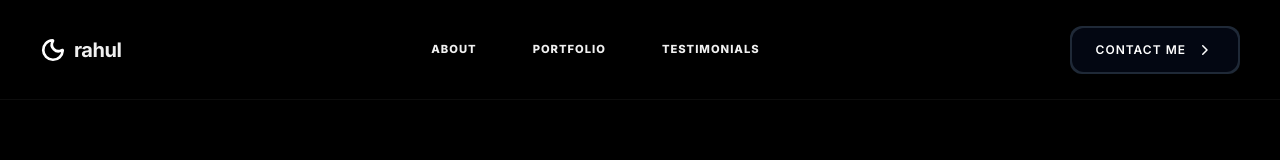
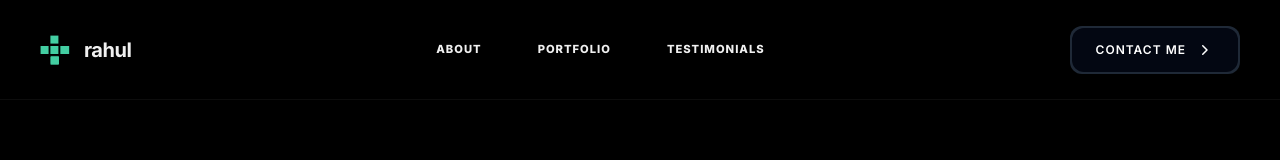
Before and after one commit to RahulNegi7/Portfolio_main, a React (Vite) app: page / in a window 1280 px wide. Shown: the top 160 px of the page. Built offline with nearby package versions, Linux system fonts and the light colour scheme.

Commit message:
Update Testimonial cards and animate Navbar logo

```diff
--- a/src/components/Navbar.jsx
+++ b/src/components/Navbar.jsx
@@ -1,12 +1,22 @@
 import React from 'react';
-import { ArrowRight, Moon } from 'lucide-react';
+import { ArrowRight } from 'lucide-react';
 
 const Navbar = () => {
   return (
     <nav className="navbar" style={{ height: '100px', padding: '0 0 0 0' }}>
       <div className="container" style={{ display: 'flex', justifyContent: 'space-between', alignItems: 'center', width: '100%', minHeight: '100px', padding: '0 2.5rem' }}>
-        <a href="#home" className="nav-logo" style={{ color: 'var(--text-light)', textDecoration: 'none', display: 'flex', alignItems: 'center', gap: '8px' }}>
-          <Moon size={26} color="#fff" strokeWidth={2.5} />
+        <a href="#home" className="nav-logo" style={{ color: 'var(--text-light)', textDecoration: 'none', display: 'flex', alignItems: 'center', gap: '4px' }}>
+          <div className="banter-loader">
+            <div className="banter-loader__box"></div>
+            <div className="banter-loader__box"></div>
+            <div className="banter-loader__box"></div>
+            <div className="banter-loader__box"></div>
+            <div className="banter-loader__box"></div>
+            <div className="banter-loader__box"></div>
+            <div className="banter-loader__box"></div>
+            <div className="banter-loader__box"></div>
+            <div className="banter-loader__box"></div>
+          </div>
           <span style={{ fontSize: '1.25rem', fontWeight: '700', letterSpacing: '-0.5px' }}>rahul</span>
         </a>
 
--- a/src/index.css
+++ b/src/index.css
@@ -450,6 +450,282 @@ a {
   justify-content: center;
 }
 
+/* UIverse Testimonial Cards */
+.testim-card {
+  width: 100%;
+  max-width: 380px;
+  height: auto;
+  min-height: 280px;
+  background: linear-gradient(145deg, rgba(24, 90, 157, 0.15) 0%, rgba(67, 206, 162, 0.05) 100%);
+  backdrop-filter: blur(10px);
+  font-family: inherit;
+  position: relative;
+  border-radius: 12px;
+  border: 1px solid rgba(67, 206, 162, 0.2);
+  box-shadow: 0 8px 32px 0 rgba(0, 0, 0, 0.3);
+  margin: 0 auto;
+  transition: all 0.4s ease;
+}
+
+.testim-card:hover {
+  border-color: rgba(67, 206, 162, 0.6);
+  box-shadow: 0 10px 40px 0 rgba(24, 90, 157, 0.25);
+  transform: translateY(-5px);
+}
+
+.testim-card-name {
+  text-transform: uppercase;
+  font-weight: 700;
+  color: #43cea2; /* Ocean Green */
+  padding: 35px 35px 15px 35px;
+  line-height: 23px;
+  letter-spacing: 1px;
+}
+
+.testim-body-text {
+  font-size: 1.05rem;
+  font-weight: 400;
+  padding: 0 35px 30px 35px;
+  color: #e2e8f0;
+  line-height: 1.6;
+}
+
+.testim-author-container {
+  display: flex;
+  align-items: center;
+  padding: 0 35px 35px 35px;
+}
+
+.testim-author-wrap {
+  opacity: 0;
+  transition: 0.5s;
+  display: flex;
+  flex-direction: column;
+  margin-left: 20px;
+}
+
+.testim-card:hover .testim-author-wrap {
+  opacity: 1;
+}
+
+.testim-pic {
+  width: 50px;
+  height: 50px;
+  background: linear-gradient(135deg, #43cea2, #185a9d);
+  border-radius: 50%;
+  object-fit: cover;
+  border: 2px solid rgba(255, 255, 255, 0.1);
+}
+
+.testim-author-name {
+  font-weight: 700;
+  color: #ffffff;
+}
+
+.testim-author-company {
+  font-size: 12px;
+  display: flex;
+  align-items: center;
+  color: rgba(255, 255, 255, 0.45);
+}
+
+.testim-author-company svg {
+  display: inline;
+  width: 14px;
+  height: 14px;
+  margin-left: 4px;
+  color: #43cea2; /* Checkmark Ocean green */
+}
+
+/* Banter Loader Navbar Logo */
+.banter-loader {
+  position: relative;
+  width: 72px;
+  height: 72px;
+  transform: scale(0.4);
+  transform-origin: center left;
+  margin-right: -32px; /* Reduced negative margin to add space before text */
+}
+
+.banter-loader__box {
+  float: left;
+  position: relative;
+  width: 20px;
+  height: 20px;
+  margin-right: 6px;
+}
+
+.banter-loader__box:before {
+  content: "";
+  position: absolute;
+  left: 0;
+  top: 0;
+  width: 100%;
+  height: 100%;
+  background: #43cea2; /* Changed from white to Ocean Green for brand styling! */
+}
+
+.banter-loader__box:nth-child(3n) {
+  margin-right: 0;
+  margin-bottom: 6px;
+}
+
+.banter-loader__box:nth-child(1):before, .banter-loader__box:nth-child(4):before {
+  margin-left: 26px;
+}
+
+.banter-loader__box:nth-child(3):before {
+  margin-top: 52px;
+}
+
+.banter-loader__box:last-child {
+  margin-bottom: 0;
+}
+
+@keyframes moveBox-1 {
+  9.0909090909% { transform: translate(-26px, 0); }
+  18.1818181818% { transform: translate(0px, 0); }
+  27.2727272727% { transform: translate(0px, 0); }
+  36.3636363636% { transform: translate(26px, 0); }
+  45.4545454545% { transform: translate(26px, 26px); }
+  54.5454545455% { transform: translate(26px, 26px); }
+  63.6363636364% { transform: translate(26px, 26px); }
+  72.7272727273% { transform: translate(26px, 0px); }
+  81.8181818182% { transform: translate(0px, 0px); }
+  90.9090909091% { transform: translate(-26px, 0px); }
+  100% { transform: translate(0px, 0px); }
+}
+
+.banter-loader__box:nth-child(1) { animation: moveBox-1 4s infinite; }
+
+@keyframes moveBox-2 {
+  9.0909090909% { transform: translate(0, 0); }
+  18.1818181818% { transform: translate(26px, 0); }
+  27.2727272727% { transform: translate(0px, 0); }
+  36.3636363636% { transform: translate(26px, 0); }
+  45.4545454545% { transform: translate(26px, 26px); }
+  54.5454545455% { transform: translate(26px, 26px); }
+  63.6363636364% { transform: translate(26px, 26px); }
+  72.7272727273% { transform: translate(26px, 26px); }
+  81.8181818182% { transform: translate(0px, 26px); }
+  90.9090909091% { transform: translate(0px, 26px); }
+  100% { transform: translate(0px, 0px); }
+}
+
+.banter-loader__box:nth-child(2) { animation: moveBox-2 4s infinite; }
+
+@keyframes moveBox-3 {
+  9.0909090909% { transform: translate(-26px, 0); }
+  18.1818181818% { transform: translate(-26px, 0); }
+  27.2727272727% { transform: translate(0px, 0); }
+  36.3636363636% { transform: translate(-26px, 0); }
+  45.4545454545% { transform: translate(-26px, 0); }
+  54.5454545455% { transform: translate(-26px, 0); }
+  63.6363636364% { transform: translate(-26px, 0); }
+  72.7272727273% { transform: translate(-26px, 0); }
+  81.8181818182% { transform: translate(-26px, -26px); }
+  90.9090909091% { transform: translate(0px, -26px); }
+  100% { transform: translate(0px, 0px); }
+}
+
+.banter-loader__box:nth-child(3) { animation: moveBox-3 4s infinite; }
+
+@keyframes moveBox-4 {
+  9.0909090909% { transform: translate(-26px, 0); }
+  18.1818181818% { transform: translate(-26px, 0); }
+  27.2727272727% { transform: translate(-26px, -26px); }
+  36.3636363636% { transform: translate(0px, -26px); }
+  45.4545454545% { transform: translate(0px, 0px); }
+  54.5454545455% { transform: translate(0px, -26px); }
+  63.6363636364% { transform: translate(0px, -26px); }
+  72.7272727273% { transform: translate(0px, -26px); }
+  81.8181818182% { transform: translate(-26px, -26px); }
+  90.9090909091% { transform: translate(-26px, 0px); }
+  100% { transform: translate(0px, 0px); }
+}
+
+.banter-loader__box:nth-child(4) { animation: moveBox-4 4s infinite; }
+
+@keyframes moveBox-5 {
+  9.0909090909% { transform: translate(0, 0); }
+  18.1818181818% { transform: translate(0, 0); }
+  27.2727272727% { transform: translate(0, 0); }
+  36.3636363636% { transform: translate(26px, 0); }
+  45.4545454545% { transform: translate(26px, 0); }
+  54.5454545455% { transform: translate(26px, 0); }
+  63.6363636364% { transform: translate(26px, 0); }
+  72.7272727273% { transform: translate(26px, 0); }
+  81.8181818182% { transform: translate(26px, -26px); }
+  90.9090909091% { transform: translate(0px, -26px); }
+  100% { transform: translate(0px, 0px); }
+}
+
+.banter-loader__box:nth-child(5) { animation: moveBox-5 4s infinite; }
+
+@keyframes moveBox-6 {
+  9.0909090909% { transform: translate(0, 0); }
+  18.1818181818% { transform: translate(-26px, 0); }
+  27.2727272727% { transform: translate(-26px, 0); }
+  36.3636363636% { transform: translate(0px, 0); }
+  45.4545454545% { transform: translate(0px, 0); }
+  54.5454545455% { transform: translate(0px, 0); }
+  63.6363636364% { transform: translate(0px, 0); }
+  72.7272727273% { transform: translate(0px, 26px); }
+  81.8181818182% { transform: translate(-26px, 26px); }
+  90.9090909091% { transform: translate(-26px, 0px); }
+  100% { transform: translate(0px, 0px); }
+}
+
+.banter-loader__box:nth-child(6) { animation: moveBox-6 4s infinite; }
+
+@keyframes moveBox-7 {
+  9.0909090909% { transform: translate(26px, 0); }
+  18.1818181818% { transform: translate(26px, 0); }
+  27.2727272727% { transform: translate(26px, 0); }
+  36.3636363636% { transform: translate(0px, 0); }
+  45.4545454545% { transform: translate(0px, -26px); }
+  54.5454545455% { transform: translate(26px, -26px); }
+  63.6363636364% { transform: translate(0px, -26px); }
+  72.7272727273% { transform: translate(0px, -26px); }
+  81.8181818182% { transform: translate(0px, 0px); }
+  90.9090909091% { transform: translate(26px, 0px); }
+  100% { transform: translate(0px, 0px); }
+}
+
+.banter-loader__box:nth-child(7) { animation: moveBox-7 4s infinite; }
+
+@keyframes moveBox-8 {
+  9.0909090909% { transform: translate(0, 0); }
+  18.1818181818% { transform: translate(-26px, 0); }
+  27.2727272727% { transform: translate(-26px, -26px); }
+  36.3636363636% { transform: translate(0px, -26px); }
+  45.4545454545% { transform: translate(0px, -26px); }
+  54.5454545455% { transform: translate(0px, -26px); }
+  63.6363636364% { transform: translate(0px, -26px); }
+  72.7272727273% { transform: translate(0px, -26px); }
+  81.8181818182% { transform: translate(26px, -26px); }
+  90.9090909091% { transform: translate(26px, 0px); }
+  100% { transform: translate(0px, 0px); }
+}
+
+.banter-loader__box:nth-child(8) { animation: moveBox-8 4s infinite; }
+
+@keyframes moveBox-9 {
+  9.0909090909% { transform: translate(-26px, 0); }
+  18.1818181818% { transform: translate(-26px, 0); }
+  27.2727272727% { transform: translate(0px, 0); }
+  36.3636363636% { transform: translate(-26px, 0); }
+  45.4545454545% { transform: translate(0px, 0); }
+  54.5454545455% { transform: translate(0px, 0); }
+  63.6363636364% { transform: translate(-26px, 0); }
+  72.7272727273% { transform: translate(-26px, 0); }
+  81.8181818182% { transform: translate(-52px, 0); }
+  90.9090909091% { transform: translate(-26px, 0); }
+  100% { transform: translate(0px, 0); }
+}
+
+.banter-loader__box:nth-child(9) { animation: moveBox-9 4s infinite; }
+
 @media (max-width: 900px) {
   .container {
     padding: 0 1.2rem;
```
Also changed, not shown: src/components/Testimonials.jsx (+14 -22 lines).
